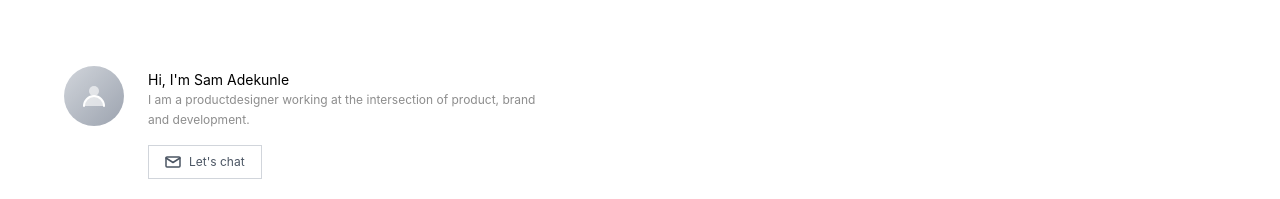
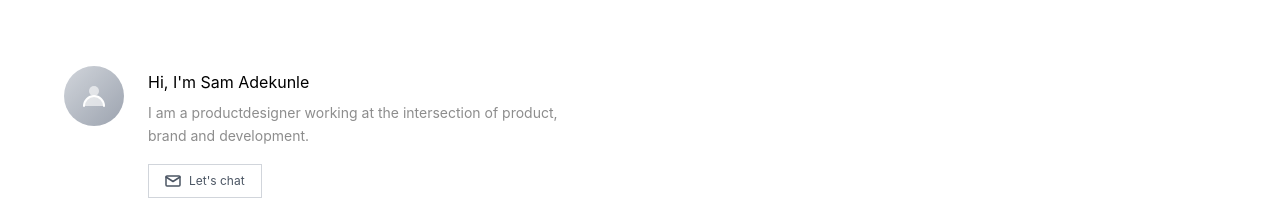
Before and after one commit to Adekunle-Samuel/portfolio-v2, a Next.js app: page / in a window 1280 px wide. Shown: the part 126-325 px from the top of the page. Built offline with nearby package versions, Linux system fonts and the light colour scheme; no server answers.

Commit message:
feat: Increase text sizes and adjust paragraph width in project and hero components.

```diff
--- a/components/Hero.tsx
+++ b/components/Hero.tsx
@@ -40,8 +40,8 @@ export default function Hero({ siteSettings }: HeroProps) {
               />
             ) : (
               <svg width="30" height="30" viewBox="0 0 30 30" fill="none" xmlns="http://www.w3.org/2000/svg">
-                <circle cx="15" cy="10" r="5" fill="white" fillOpacity="0.6"/>
-                <path d="M5 25C5 19.4772 9.47715 15 15 15C20.5228 15 25 19.4772 25 25" stroke="white" strokeWidth="2" strokeLinecap="round" fill="white" fillOpacity="0.6"/>
+                <circle cx="15" cy="10" r="5" fill="white" fillOpacity="0.6" />
+                <path d="M5 25C5 19.4772 9.47715 15 15 15C20.5228 15 25 19.4772 25 25" stroke="white" strokeWidth="2" strokeLinecap="round" fill="white" fillOpacity="0.6" />
               </svg>
             )}
           </div>
@@ -49,10 +49,10 @@ export default function Hero({ siteSettings }: HeroProps) {
 
         <div className="flex flex-col gap-4 pt-1">
           <div>
-            <h1 className="text-sm font-normal text-black">
+            <h1 className="text-base font-normal text-black mb-2">
               Hi, I'm {displayName}
             </h1>
-            <p className="text-xs text-gray-text leading-relaxed max-w-[400px]">
+            <p className="text-sm text-gray-text leading-relaxed max-w-[450px]">
               {displayTagline}
             </p>
           </div>
@@ -68,8 +68,8 @@ export default function Hero({ siteSettings }: HeroProps) {
               className="inline-flex items-center gap-2 px-4 py-2 text-xs text-gray-600 hover:text-black border border-gray-300 hover:border-gray-400 transition-colors duration-200"
             >
               <svg width="16" height="16" viewBox="0 0 16 16" fill="none" xmlns="http://www.w3.org/2000/svg">
-                <path d="M14 3H2C1.44772 3 1 3.44772 1 4V12C1 12.5523 1.44772 13 2 13H14C14.5523 13 15 12.5523 15 12V4C15 3.44772 14.5523 3 14 3Z" stroke="currentColor" strokeWidth="1.5" strokeLinecap="round" strokeLinejoin="round"/>
-                <path d="M1 4L8 8.5L15 4" stroke="currentColor" strokeWidth="1.5" strokeLinecap="round" strokeLinejoin="round"/>
+                <path d="M14 3H2C1.44772 3 1 3.44772 1 4V12C1 12.5523 1.44772 13 2 13H14C14.5523 13 15 12.5523 15 12V4C15 3.44772 14.5523 3 14 3Z" stroke="currentColor" strokeWidth="1.5" strokeLinecap="round" strokeLinejoin="round" />
+                <path d="M1 4L8 8.5L15 4" stroke="currentColor" strokeWidth="1.5" strokeLinecap="round" strokeLinejoin="round" />
               </svg>
               Let's chat
             </a>
--- a/components/project/ContentSection.tsx
+++ b/components/project/ContentSection.tsx
@@ -43,7 +43,7 @@ export default function ContentSection({
       <h3 className="text-sm font-medium text-gray-text tracking-tight">
         {title}
       </h3>
-      <div className="text-xs text-black leading-relaxed">
+      <div className="text-sm text-black leading-relaxed">
         {text && <p className="mb-4 whitespace-pre-line">{text}</p>}
         {bullets && bullets.length > 0 && (
           <ul className="list-disc pl-5 space-y-2">
--- a/components/project/ProjectInfo.tsx
+++ b/components/project/ProjectInfo.tsx
@@ -23,7 +23,7 @@ export default function ProjectInfo({ overview, timeline, tools, role }: Project
           <h2 className="text-sm font-medium text-gray-text tracking-tight">
             Product Overview
           </h2>
-          <p className="text-xs text-black leading-relaxed">
+          <p className="text-sm text-black leading-relaxed">
             {overview}
           </p>
         </div>
@@ -34,7 +34,7 @@ export default function ProjectInfo({ overview, timeline, tools, role }: Project
             <h3 className="text-sm font-medium text-gray-text tracking-tight">
               Timeline
             </h3>
-            <p className="text-xs text-black">
+            <p className="text-sm text-black">
               {timeline}
             </p>
           </div>
@@ -43,7 +43,7 @@ export default function ProjectInfo({ overview, timeline, tools, role }: Project
             <h3 className="text-sm font-medium text-gray-text tracking-tight">
               Tools
             </h3>
-            <p className="text-xs text-black">
+            <p className="text-sm text-black">
               {tools}
             </p>
           </div>
@@ -52,7 +52,7 @@ export default function ProjectInfo({ overview, timeline, tools, role }: Project
             <h3 className="text-sm font-medium text-gray-text tracking-tight">
               Role
             </h3>
-            <p className="text-xs text-black">
+            <p className="text-sm text-black">
               {role}
             </p>
           </div>
```
